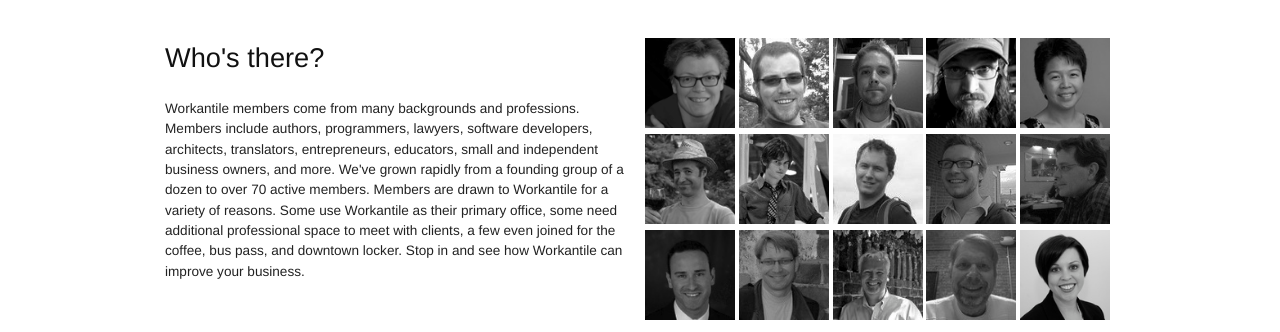
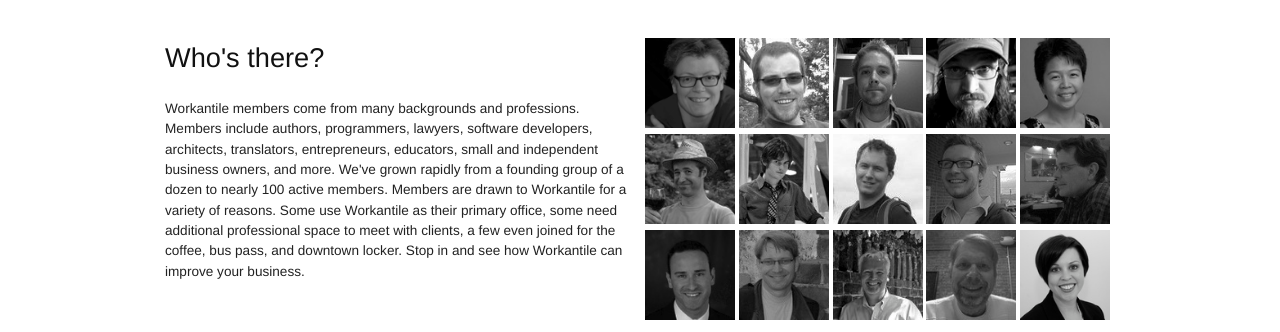
Before and after one commit to trek/workantile.github.com, a plain HTML site: page index.html in a window 1280 px wide. Shown: the part 1281-1613 px from the top of the page. Drawn offline with Linux system fonts and the light colour scheme; some packages are replaced by stand-ins of ours.

Commit message:
We're growing.

```diff
--- a/index.html
+++ b/index.html
@@ -90,7 +90,7 @@
         <div class='column span-12'>
           <h2>Who's there?</h2>
           <p>
-            Workantile members come from many backgrounds and professions. Members include authors, programmers, lawyers, software developers, architects, translators, entrepreneurs, educators, small and independent business owners, and more. We've grown rapidly from a founding group of a dozen to over 70 active members. Members are drawn to Workantile for a variety of reasons. Some use Workantile as their primary office, some need additional professional space to meet with clients, a few even joined for the coffee, bus pass, and downtown locker. Stop in and see how Workantile can improve your business.
+            Workantile members come from many backgrounds and professions. Members include authors, programmers, lawyers, software developers, architects, translators, entrepreneurs, educators, small and independent business owners, and more. We've grown rapidly from a founding group of a dozen to nearly 100 active members. Members are drawn to Workantile for a variety of reasons. Some use Workantile as their primary office, some need additional professional space to meet with clients, a few even joined for the coffee, bus pass, and downtown locker. Stop in and see how Workantile can improve your business.
           </p>
         </div>
 
```
